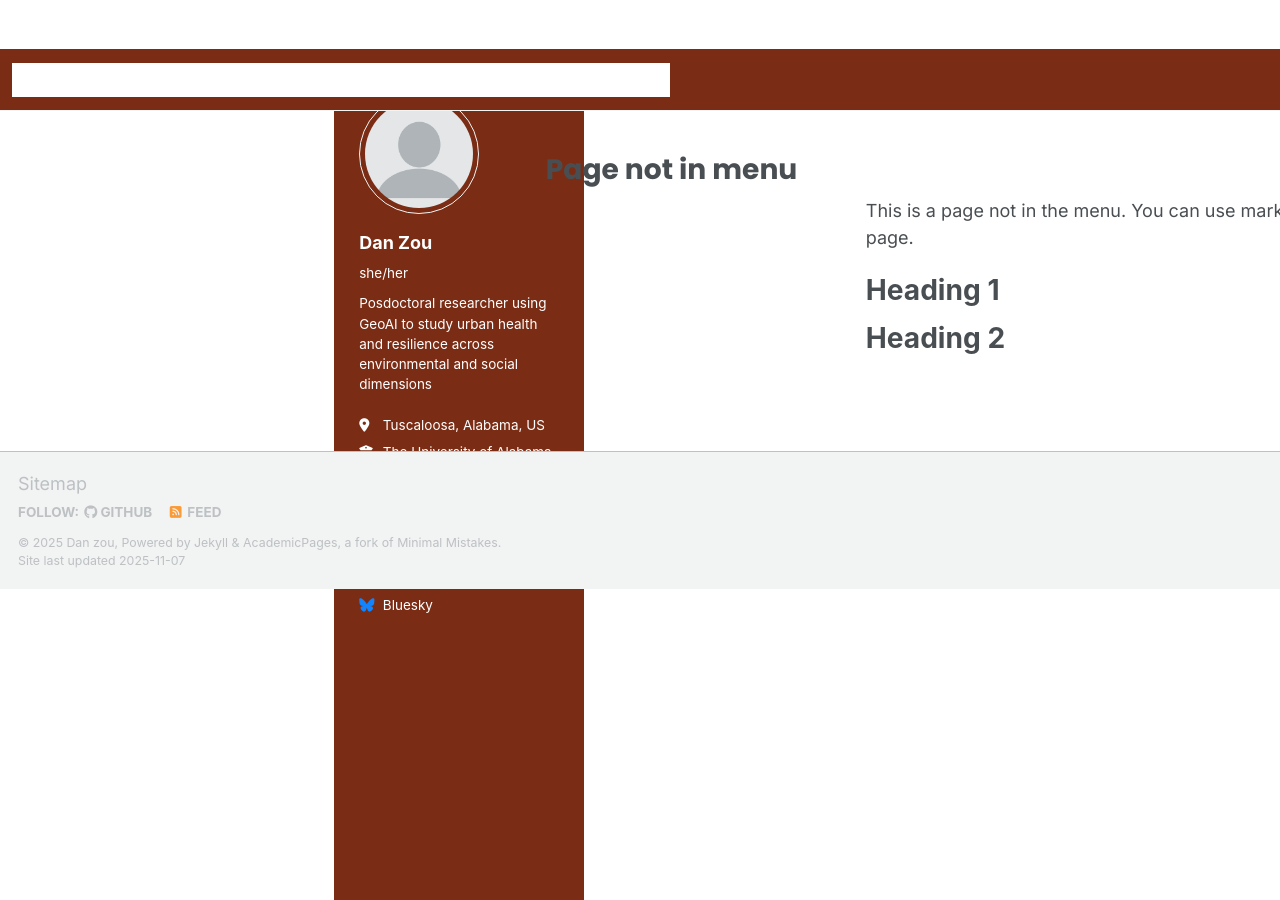
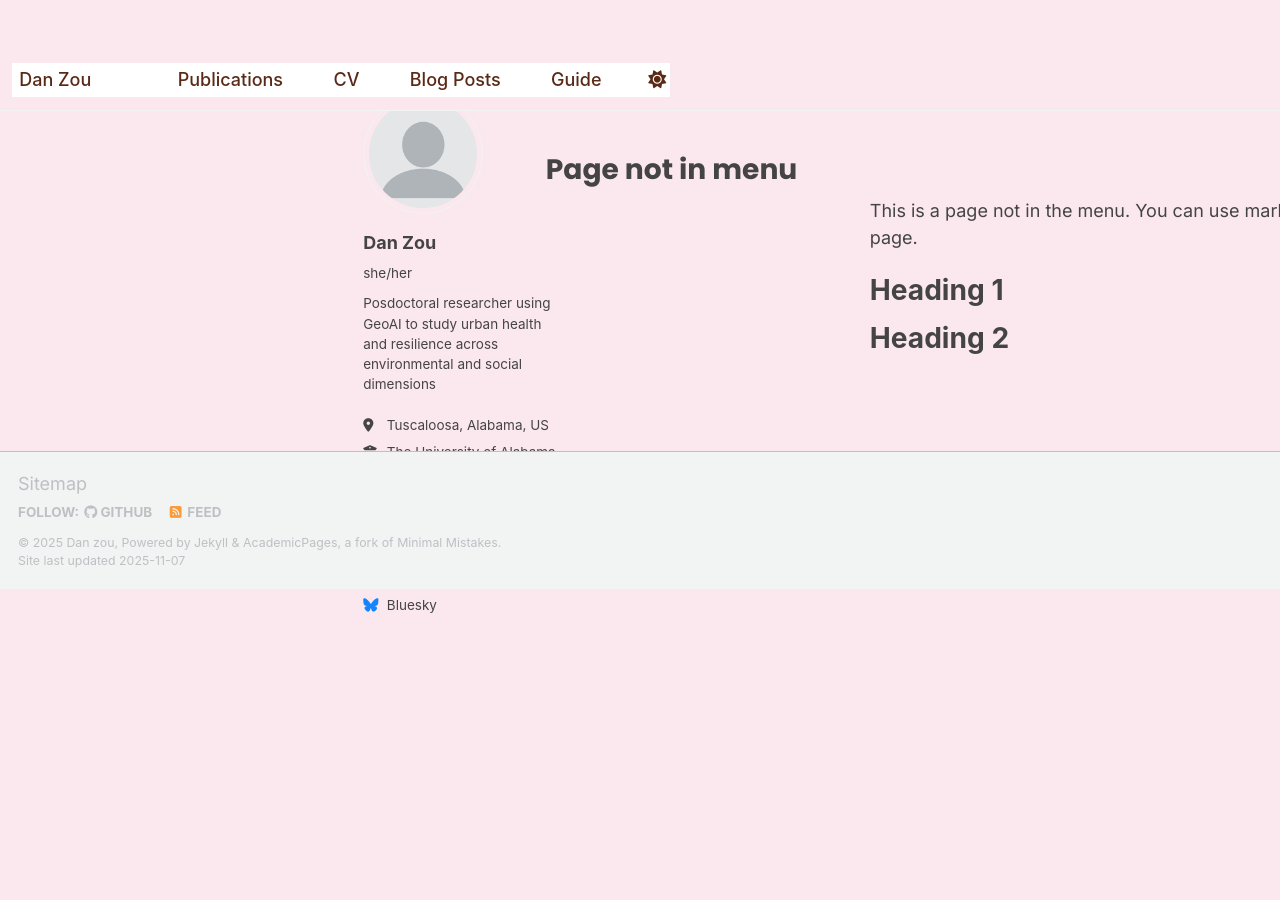
Before and after one commit to Danz-create/Dan-Zou, a Jekyll site: the page built from _pages/non-menu-page.md, in a window 1280 px wide. Built offline with Jekyll 4.4.1, drawn with Linux system fonts in a browser that asks for light colours; some web fonts are replaced; a script that is not in the unit is left out.

Commit message:
Update masthead.html

```diff
--- a/_includes/masthead.html
+++ b/_includes/masthead.html
@@ -9,104 +9,76 @@
 
     {% if page.url != '/' %}
 {% if page.url != '/' %}
+{% if page.url != '/' %}
 <style>
-  /* ========== 内页：导航整条背景 + 文字可见（强覆盖） ========== */
+  /* ===== 基础配色 ===== */
+  :root{
+    --pink-bg: #FBE8EE;   /* 浅粉：整页统一底色 */
+    --nav-ink: #5A2A17;   /* 顶部导航文字（深棕） */
+    --text-ink: #444444;  /* 侧栏与正文文字（深灰） */
+  }
+
+  /* 整页浅粉 */
+  body{ background: var(--pink-bg) !important; }
+
+  /* 顶部导航：与页面同色背景，文字深棕 */
   .masthead--inner,
   .masthead--inner .masthead__inner-wrap,
-  .masthead--inner .greedy-nav {
-    background: #7a2d14 !important;  /* ← 导航背景（红棕） */
+  .masthead--inner .greedy-nav{
+    background: var(--pink-bg) !important;
     border: none !important;
     box-shadow: none !important;
   }
-
-  /* 导航里的所有链接/标题/图标白色 */
   .masthead--inner .site-title,
   .masthead--inner .greedy-nav a,
-  .masthead--inner .greedy-nav a:link,
-  .masthead--inner .greedy-nav a:visited,
-  .masthead--inner .greedy-nav a:active,
-  .masthead--inner #theme-toggle i {
-    color: #ffffff !important;
-    fill: #ffffff !important;
+  .masthead--inner #theme-toggle i{
+    color: var(--nav-ink) !important;
+    fill:  var(--nav-ink) !important;
   }
-  .masthead--inner .greedy-nav a:hover { color: #ffe3c4 !important; }
+  .masthead--inner .greedy-nav a:hover{ opacity:.85; }
 
-  /* 收紧导航高度与间距 */
-  .masthead--inner .greedy-nav .visible-links > li {
-    margin: 0 .5rem !important;
+  /* 导航间距适度收紧，避免压到头像 */
+  .masthead--inner{ padding:.4rem 0 !important; }
+  .masthead--inner .greedy-nav .visible-links>li{ margin:0 .5rem !important; }
+  .masthead--inner .greedy-nav a{ padding:.35rem .4rem !important; line-height:1.2 !important; font-size:1rem !important; }
+
+  /* 让容器更贴屏幕边缘（去掉两侧大空隙） */
+  .masthead--inner .masthead__inner-wrap{ padding-left:12px !important; padding-right:12px !important; }
+  .masthead--inner ~ #main .page__inner-wrap{ padding-left:12px !important; padding-right:12px !important; }
+
+  /* 侧边栏贴最左 + 与页面同色 + 文字深灰 */
+  .masthead--inner ~ #main .sidebar{
+    background: var(--pink-bg) !important;
+    color: var(--text-ink) !important;
+    width: 300px !important;            /* 想更宽可改 320/340 */
+    padding: 1.2rem 1.4rem !important;
+    margin-left: 0 !important;          /* 贴到最左 */
+    border: none !important;
+    box-shadow: none !important;
   }
-  .masthead--inner .greedy-nav a {
-    padding: .35rem .4rem !important;
-    line-height: 1.2 !important;
-    font-size: 1rem !important;
-  }
-  .masthead--inner {
-    padding-top: .4rem !important;
-    padding-bottom: .4rem !important;
-  }
+  .masthead--inner ~ #main .sidebar a{ color: var(--text-ink) !important; }
+  .masthead--inner ~ #main .sidebar a:hover{ opacity:.85; }
+  .masthead--inner ~ #main .sidebar .author__avatar{ background:transparent !important; }
+  .masthead--inner ~ #main .sidebar .author__avatar img{ border-radius:50%; width:120px !important; height:120px !important; }
 
-  /* ========== 左侧栏：背景同色 + 加宽 + 文字放大 ========== */
-  .masthead--inner ~ #main .sidebar {
-    background: #7a2d14 !important;   /* ← 侧栏背景 */
-    color: #ffffff !important;
-    width: 300px !important;          /* ← 左栏宽度，可调 320px */
-    font-size: 1rem !important;
-    line-height: 1.6 !important;
-    padding: 1.2rem 1.4rem !important;
-  }
-  .masthead--inner ~ #main .sidebar a {
-    color: #ffffff !important;
-  }
-  .masthead--inner ~ #main .sidebar a:hover {
-    color: #f2c8b0 !important;
-  }
-  .masthead--inner ~ #main .sidebar .author__avatar {
-    background: transparent !important;
-  }
-  .masthead--inner ~ #main .sidebar .author__avatar img {
-    border-radius: 50%;
-    width: 120px !important;
-    height: 120px !important;
-  }
-
-  /* 主体区域右移，为侧栏让路 */
+  /* 主体为侧栏让路（= 侧栏宽度 + 24 的余量） */
   .masthead--inner ~ #main .archive,
   .masthead--inner ~ #main .page,
   .masthead--inner ~ #main .page__content,
-  .masthead--inner ~ #main .initial-content {
-    margin-left: 320px !important;  /* 侧栏宽度(300) + 20 */
+  .masthead--inner ~ #main .initial-content{
+    margin-left: 324px !important;      /* 如果把侧栏宽度改了，这里同步：宽度+24 */
+    background: transparent !important; /* 让正文区也露出浅粉 */
+    color: var(--text-ink) !important;
   }
 
-  /* 桌面端：sticky 侧栏避让导航 */
-  @media (min-width: 801px) {
-    .masthead--inner ~ #main .sidebar.sticky {
-      top: 72px !important;
-    }
+  /* 粘性侧栏避让导航 */
+  @media (min-width:801px){
+    .masthead--inner ~ #main .sidebar.sticky{ top:72px !important; }
   }
+  .masthead--inner ~ #main .page__title{ margin-top:.4rem !important; }
+</style>
+{% endif %}
 
-  /* 内页标题间距 */
-  .masthead--inner ~ #main .page__title {
-    margin-top: .4rem !important;
-  }
-
-  /* ========== 收紧页面左右空隙（关键部分） ========== */
-  /* ① 顶部导航容器左右边距 */
-  .masthead--inner .masthead__inner-wrap {
-    padding-left: 12px !important;   /* ← 调小这里减小顶栏左空隙 */
-    padding-right: 12px !important;
-  }
-
-  /* ② 主体容器左右边距 */
-  .masthead--inner ~ #main .page__inner-wrap {
-    padding-left: 12px !important;   /* ← 控制侧栏离屏幕边缘的空隙 */
-    padding-right: 12px !important;
-  }
-
-  /* ③ 让侧栏整体更贴左边（可选） */
-  .masthead--inner ~ #main .sidebar {
-    margin-left: -4px !important;    /* ← 想更贴边可设 -6 或 0；想安全留白改 0 */
-  }
-</style>
 {% endif %}
 
     {% endif %}
```
